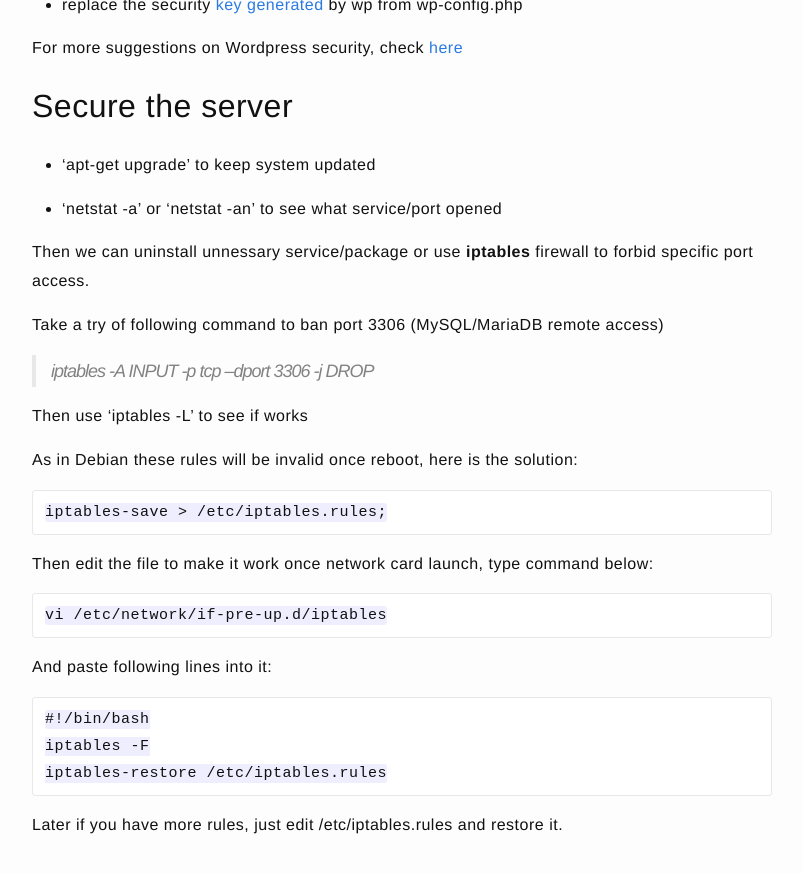
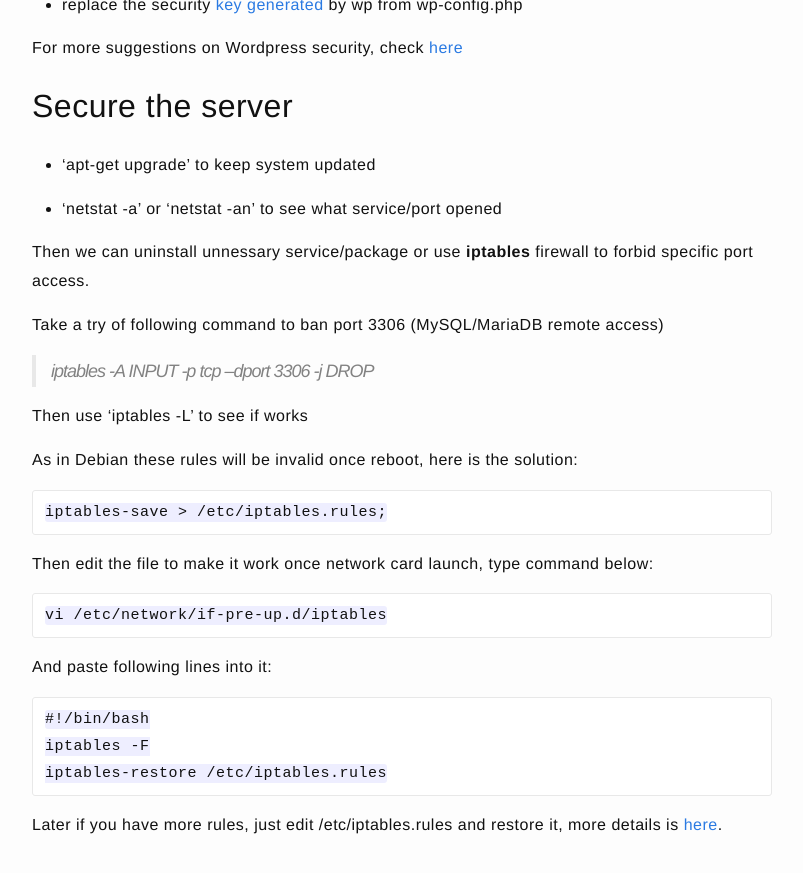
Before and after one commit to jazzi/jazzi.github.io, a Jekyll site: the page built from _posts/2018-03-15-setup-wordpress-in-vps.md, in a window 1280 px wide and 900 px high, scrolled down 3174 px. Shown: the top 873 px of the window, without its empty margins (238-1041 px from the left). Built offline with Jekyll 4.4.1, drawn with Linux system fonts in a browser that asks for light colours.

Commit message:
new post

```diff
--- a/_posts/2018-03-15-setup-wordpress-in-vps.md
+++ b/_posts/2018-03-15-setup-wordpress-in-vps.md
@@ -135,4 +135,4 @@ And paste following lines into it:
     iptables -F
     iptables-restore /etc/iptables.rules
 
-Later if you have more rules, just edit /etc/iptables.rules and restore it.
+Later if you have more rules, just edit /etc/iptables.rules and restore it, more details is [here](http://blog.csdn.net/yygydjkthh/article/details/50772238).
```
